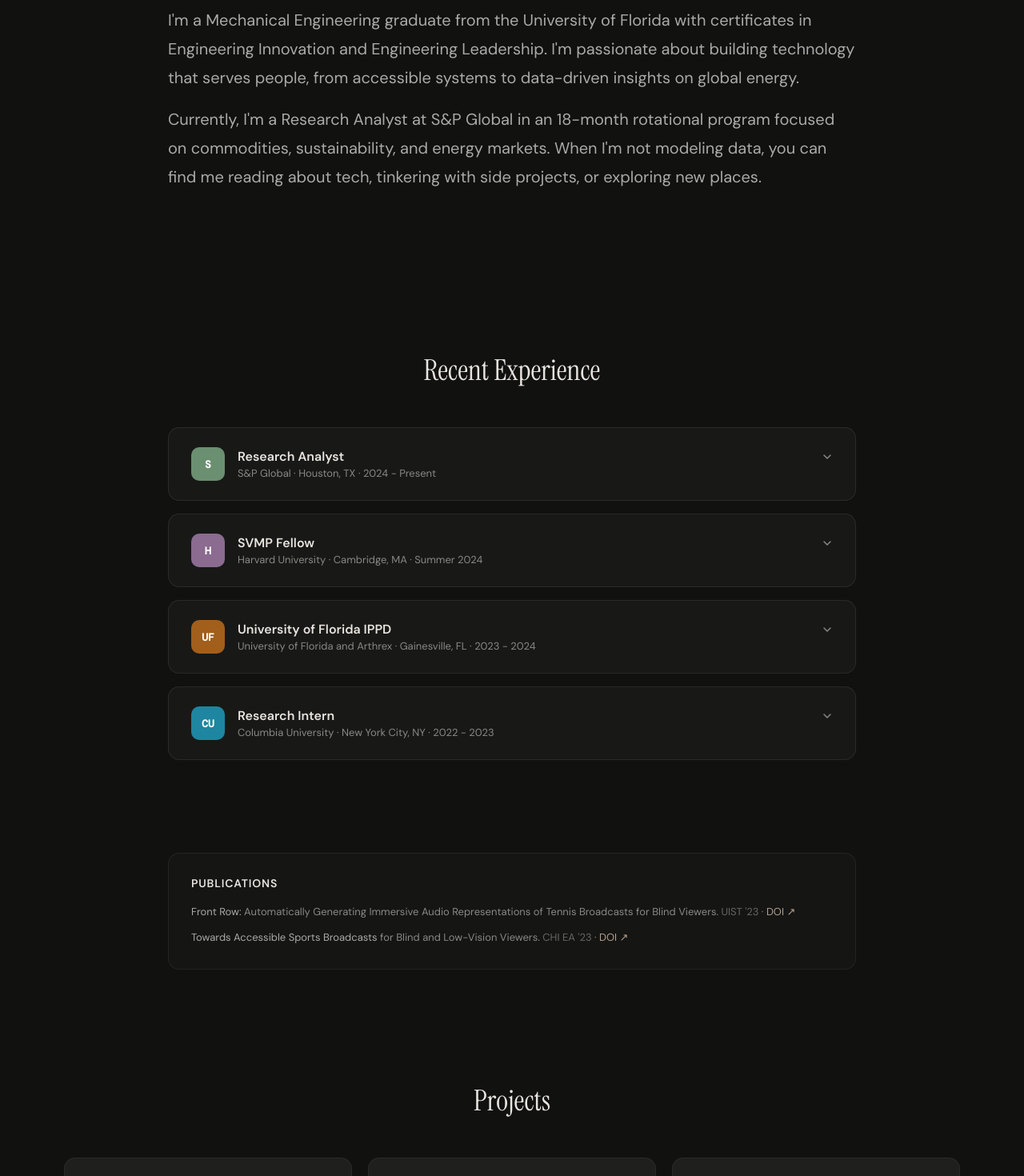
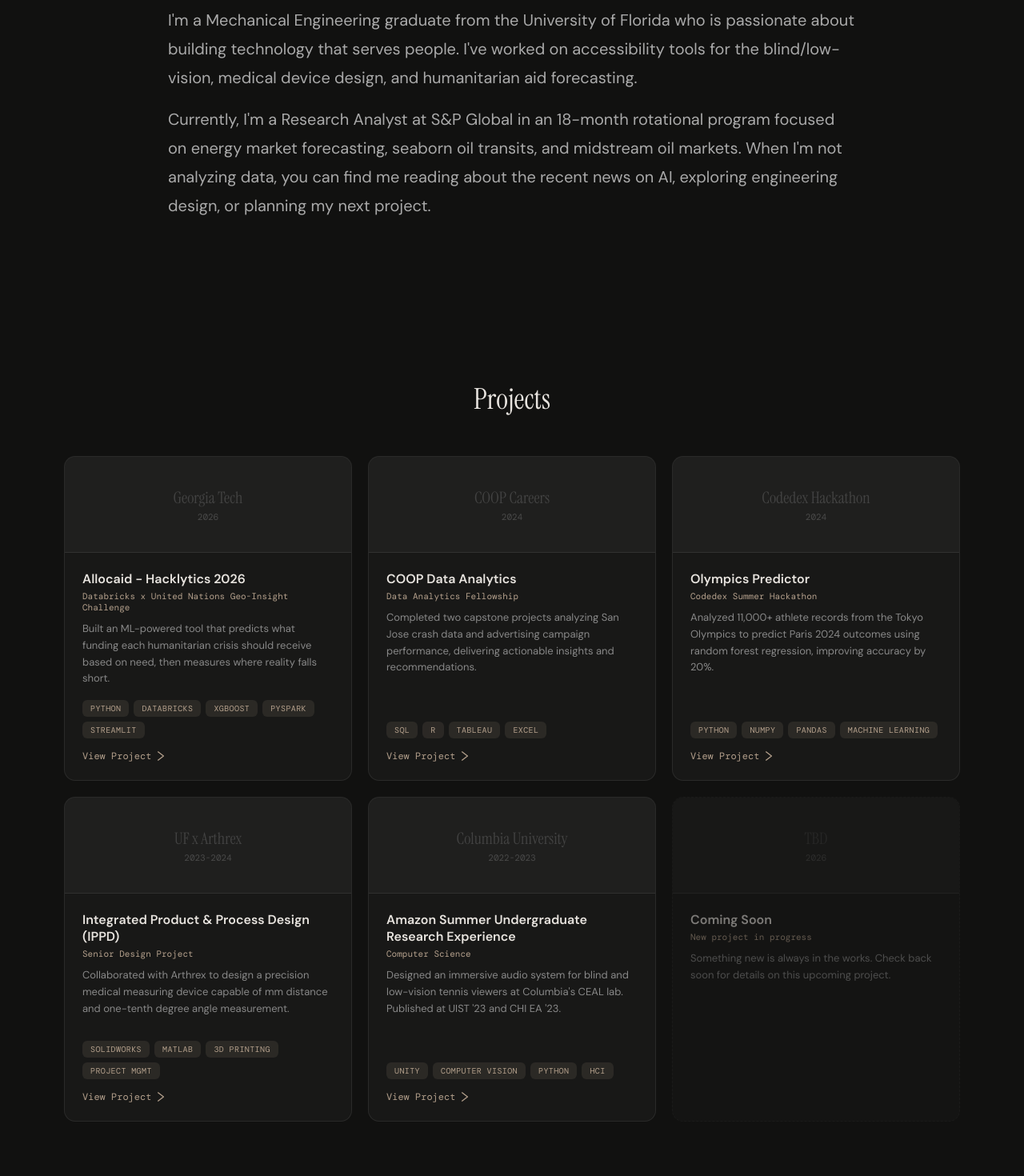
Before and after one commit to Gucci135/Conrad-Portfolio, a React (Vite) app: page / in a window 1280 px wide. Shown: the part 980-2450 px from the top of the page at 80% size. Built offline with nearby package versions, Linux system fonts and the light colour scheme; a web font is replaced by a local one.

Commit message:
added many changes that my mentor suggested, most surrounding layout and wording

```diff
--- a/src/App.jsx
+++ b/src/App.jsx
@@ -14,7 +14,7 @@
     color: "#6B8F71",
   },
   {
-    role: "SVMP Fellow",
+    role: "Summer Vensure in Management Program (SVMP) Fellow",
     company: "Harvard University",
     location: "Cambridge, MA",
     period: "Summer 2024",
@@ -24,7 +24,7 @@
     color: "#8B6B8F",
   },
   {
-    role: "University of Florida IPPD",
+    role: "Integrated Product & Process Design (IPPD)",
     company: "University of Florida and Arthrex",
     location: "Gainesville, FL",
     period: "2023 - 2024",
@@ -148,14 +148,14 @@
   },
   {
     id: "ippd",
-    title: "SurgiGauge - IPPD",
-    subtitle: "Integrated Product & Process Design",
+    title: "Integrated Product & Process Design (IPPD)",
+    subtitle: "Senior Design Project",
     description: "Collaborated with Arthrex to design a precision medical measuring device capable of mm distance and one-tenth degree angle measurement.",
     tags: ["SolidWorks", "MATLAB", "3D Printing", "Project Mgmt"],
     venue: "UF x Arthrex",
     period: "2023-2024",
     detail: {
-      headline: "Integrated Product & Process Design",
+      headline: "Working with the University of Florida and Arthrex engineers",
       intro: "The University of Florida's IPPD program gives students hands-on experience working with industry partners to design and prototype products, developing skills in teamwork, project management, and communication.",
       sections: [
         {
@@ -168,7 +168,7 @@
         },
         {
           title: "My Role",
-          content: "I collaborated with a team of engineering students to design, develop, and implement a patented specialized medical attachment. My role included testing and modeling materials and sensors. Throughout the project we connected with a liaison engineer from Arthrex who gave us invaluable feedback regarding our design, reports, and presentations. As a team we completed multiple design reports detailing our process and gave presentations to faculty, peers, and the sponsor company. Feedback was a very important aspect, we iteratively incorporated it for redesigns and project scope adjustments.",
+          content: "I collaborated with a team of engineering students to design, develop, and implement a patented specialized medical attachment. My role included testing and modeling materials and sensors. Throughout the project we connected with engineers from Arthrex who gave us invaluable feedback regarding our design, reports, and presentations. As a team we completed multiple design reports detailing our process and gave presentations to faculty, peers, and the sponsor company. Feedback was a very important aspect, we iteratively incorporated it for redesigns and project scope adjustments.",
         },
       ],
       skills: ["SolidWorks", "MATLAB", "Project Management", "3D Printing"],
@@ -182,8 +182,8 @@
   },
   {
     id: "sure",
-    title: "Amazon SURE",
-    subtitle: "Summer Undergraduate Research Experience",
+    title: "Amazon Summer Undergraduate Research Experience",
+    subtitle: "Computer Science",
     description: "Designed an immersive audio system for blind and low-vision tennis viewers at Columbia's CEAL lab. Published at UIST '23 and CHI EA '23.",
     tags: ["Unity", "Computer Vision", "Python", "HCI"],
     venue: "Columbia University",
@@ -208,8 +208,8 @@
       skills: ["Unity", "Computer Vision", "Python", "User Studies"],
       timeframe: "May 2022 - December 2022",
       links: [
+        { label: "More about the Project", url: "https://ceal.cs.columbia.edu/tennisvideoa11y/" },
         { label: "Amazon SURE Program", url: "https://www.amazon.science/sure" },
-        { label: "CEAL Lab", url: "https://ceal.cs.columbia.edu/" },
         { label: "UIST '23 Paper", url: "https://doi.org/10.1145/3586183.3606830" },
         { label: "CHI EA '23 Paper", url: "https://doi.org/10.1145/3544549.3585610" },
       ],
@@ -219,10 +219,10 @@
     id: "placeholder",
     title: "Coming Soon",
     subtitle: "New project in progress",
-    description: "Something new is in the works. Check back soon for details on this upcoming project.",
+    description: "Something new is always in the works. Check back soon for details on this upcoming project.",
     tags: [],
     venue: "TBD",
-    period: "2025",
+    period: "2026",
     isPlaceholder: true,
     detail: null,
   },
@@ -663,11 +663,11 @@
                 <div className="socials" style={{ display: "flex", gap: "16px" }}>
                   <a href="https://www.linkedin.com/in/conradwyrick/" target="_blank" rel="noopener noreferrer" style={{ color: t.socialIcon, transition: "color 0.2s" }}
                     onMouseEnter={(e) => { e.currentTarget.style.color = t.text; }} onMouseLeave={(e) => { e.currentTarget.style.color = t.socialIcon; }}>
-                    <svg width="20" height="20" viewBox="0 0 24 24" fill="currentColor"><path d="M20.447 20.452h-3.554v-5.569c0-1.328-.027-3.037-1.852-3.037-1.853 0-2.136 1.445-2.136 2.939v5.667H9.351V9h3.414v1.561h.046c.477-.9 1.637-1.85 3.37-1.85 3.601 0 4.267 2.37 4.267 5.455v6.286zM5.337 7.433a2.062 2.062 0 01-2.063-2.065 2.064 2.064 0 112.063 2.065zm1.782 13.019H3.555V9h3.564v11.452zM22.225 0H1.771C.792 0 0 .774 0 1.729v20.542C0 23.227.792 24 1.771 24h20.451C23.2 24 24 23.227 24 22.271V1.729C24 .774 23.2 0 22.222 0h.003z"/></svg>
+                    <svg width="30" height="30" viewBox="0 0 24 24" fill="currentColor"><path d="M20.447 20.452h-3.554v-5.569c0-1.328-.027-3.037-1.852-3.037-1.853 0-2.136 1.445-2.136 2.939v5.667H9.351V9h3.414v1.561h.046c.477-.9 1.637-1.85 3.37-1.85 3.601 0 4.267 2.37 4.267 5.455v6.286zM5.337 7.433a2.062 2.062 0 01-2.063-2.065 2.064 2.064 0 112.063 2.065zm1.782 13.019H3.555V9h3.564v11.452zM22.225 0H1.771C.792 0 0 .774 0 1.729v20.542C0 23.227.792 24 1.771 24h20.451C23.2 24 24 23.227 24 22.271V1.729C24 .774 23.2 0 22.222 0h.003z"/></svg>
                   </a>
                   <a href="mailto:contact@conradwyrick.com" style={{ color: t.socialIcon, transition: "color 0.2s" }}
                     onMouseEnter={(e) => { e.currentTarget.style.color = t.text; }} onMouseLeave={(e) => { e.currentTarget.style.color = t.socialIcon; }}>
-                    <svg width="20" height="20" viewBox="0 0 24 24" fill="none" stroke="currentColor" strokeWidth="2" strokeLinecap="round" strokeLinejoin="round"><rect x="2" y="4" width="20" height="16" rx="2"/><path d="M22 7l-10 7L2 7"/></svg>
+                    <svg width="30" height="30" viewBox="0 0 24 24" fill="none" stroke="currentColor" strokeWidth="2" strokeLinecap="round" strokeLinejoin="round"><rect x="2" y="4" width="20" height="16" rx="2"/><path d="M22 7l-10 7L2 7"/></svg>
                   </a>
                 </div>
               </div>
@@ -693,17 +693,17 @@
             <FadeIn><h2 style={{ fontFamily: "'Instrument Serif', serif", fontSize: "36px", fontWeight: 400, textAlign: "center", marginBottom: "40px", color: t.text }}>About Me</h2></FadeIn>
             <FadeIn delay={0.1}>
               <div style={{ maxWidth: "860px", margin: "0 auto" }}>
-                <p className="about-text" style={{ color: t.textMuted, lineHeight: 1.8, marginBottom: "16px" }}>I'm a Mechanical Engineering graduate from the University of Florida with certificates in Engineering Innovation and Engineering Leadership.  I'm passionate about building technology that serves people, from accessible systems to data-driven insights on global energy.</p>
-                <p className="about-text" style={{ color: t.textMuted, lineHeight: 1.8 }}>Currently, I'm a Research Analyst at S&P Global in an 18-month rotational program focused on commodities, sustainability, and energy markets. When I'm not modeling data, you can find me reading about tech, tinkering with side projects, or exploring new places.</p>
+                <p className="about-text" style={{ color: t.textMuted, lineHeight: 1.8, marginBottom: "16px" }}>I'm a Mechanical Engineering graduate from the University of Florida who is passionate about building technology that serves people. I've worked on accessibility tools for the blind/low-vision, medical device design, and humanitarian aid forecasting.</p>
+                <p className="about-text" style={{ color: t.textMuted, lineHeight: 1.8 }}>Currently, I'm a Research Analyst at S&P Global in an 18-month rotational program focused on energy market forecasting, seaborn oil transits, and midstream oil markets. When I'm not analyzing data, you can find me reading about the recent news on AI, exploring engineering design, or planning my next project.</p>
               </div>
             </FadeIn>
           </section>
 
-          {/* EXPERIENCE */}
-          <section id="experience" className="section-padding" style={{ paddingTop: "100px", paddingBottom: "100px", maxWidth: "1200px", margin: "0 auto", position: "relative", zIndex: 1 }}>
-            <FadeIn><h2 style={{ fontFamily: "'Instrument Serif', serif", fontSize: "36px", fontWeight: 400, textAlign: "center", marginBottom: "48px", color: t.text }}>Recent Experience</h2></FadeIn>
-            <div style={{ maxWidth: "860px", margin: "0 auto" }}>
-              {EXPERIENCE.map((item, i) => <ExperienceCard key={i} item={item} index={i} t={t} />)}
+          {/* PROJECTS */}
+          <section id="projects" className="section-padding" style={{ paddingTop: "100px", paddingBottom: "100px", maxWidth: "1200px", margin: "0 auto", position: "relative", zIndex: 1 }}>
+            <FadeIn><h2 style={{ fontFamily: "'Instrument Serif', serif", fontSize: "36px", fontWeight: 400, textAlign: "center", marginBottom: "48px", color: t.text }}>Projects</h2></FadeIn>
+            <div className="projects-grid" style={{ display: "grid", gridTemplateColumns: "repeat(3, 1fr)", gap: "20px", gridAutoRows: "1fr" }}>
+              {PROJECTS.map((p, i) => <ProjectCard key={p.id} project={p} index={i} t={t} onOpen={openProject} />)}
             </div>
           </section>
 
@@ -722,11 +722,11 @@
             </FadeIn>
           </section>
 
-          {/* PROJECTS */}
-          <section id="projects" className="section-padding" style={{ paddingTop: "100px", paddingBottom: "100px", maxWidth: "1200px", margin: "0 auto", position: "relative", zIndex: 1 }}>
-            <FadeIn><h2 style={{ fontFamily: "'Instrument Serif', serif", fontSize: "36px", fontWeight: 400, textAlign: "center", marginBottom: "48px", color: t.text }}>Projects</h2></FadeIn>
-            <div className="projects-grid" style={{ display: "grid", gridTemplateColumns: "repeat(3, 1fr)", gap: "20px", gridAutoRows: "1fr" }}>
-              {PROJECTS.map((p, i) => <ProjectCard key={p.id} project={p} index={i} t={t} onOpen={openProject} />)}
+          {/* EXPERIENCE */}
+          <section id="experience" className="section-padding" style={{ paddingTop: "100px", paddingBottom: "100px", maxWidth: "1200px", margin: "0 auto", position: "relative", zIndex: 1 }}>
+            <FadeIn><h2 style={{ fontFamily: "'Instrument Serif', serif", fontSize: "36px", fontWeight: 400, textAlign: "center", marginBottom: "48px", color: t.text }}>Recent Experience</h2></FadeIn>
+            <div style={{ maxWidth: "860px", margin: "0 auto" }}>
+              {EXPERIENCE.map((item, i) => <ExperienceCard key={i} item={item} index={i} t={t} />)}
             </div>
           </section>
 
```
